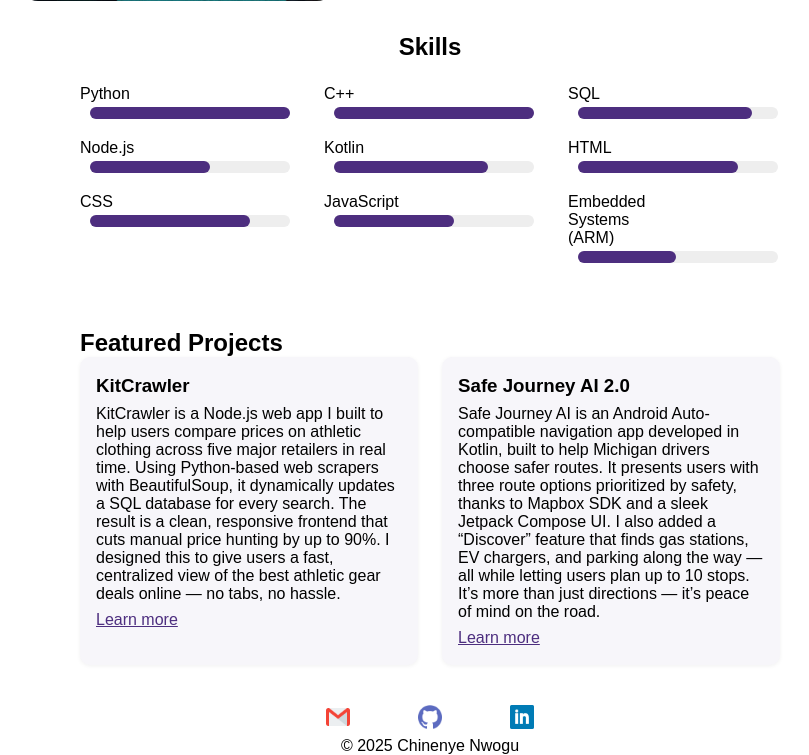
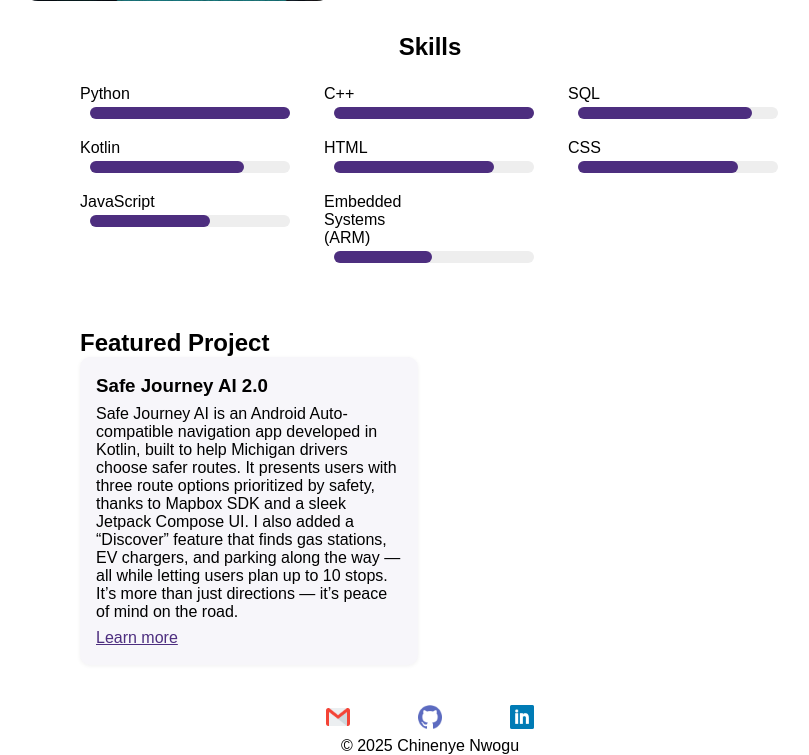
Before and after one commit to cjnw/Portfolio, a Flask app: template website/flask_app/templates/home.html in a window 1280 px wide. Shown: the part 736-1491 px from the top of the page, without its empty margins (210-1019 px from the left). Run offline with Flask 3, Linux system fonts and the light colour scheme; the template is opened without the code that fills it, so the values that code supplies are empty.

Commit message:
Remove KitCrawler

```diff
--- a/website/flask_app/templates/home.html
+++ b/website/flask_app/templates/home.html
@@ -43,10 +43,6 @@
               <div class="bar"><div class="fill" style="width: 87%"></div></div>
             </div>
             <div class="skill-bar">
-              <span>Node.js</span>
-              <div class="bar"><div class="fill" style="width: 60%"></div></div>
-            </div>
-            <div class="skill-bar">
               <span>Kotlin</span>
               <div class="bar"><div class="fill" style="width: 77%"></div></div>
             </div>
@@ -72,15 +68,8 @@
 
         <!-- Featured Projects -->
         <div class="featured-projects" style="max-width:700px;margin:2rem auto;">
-          <h2>Featured Projects</h2>
+          <h2>Featured Project</h2>
           <div class="project-blurbs" style="display:grid;grid-template-columns:1fr 1fr;gap:24px;">
-            <div class="project-blurb" style="background:#f7f6fa;padding:18px 16px;border-radius:10px;box-shadow:0 1px 4px rgba(0,0,0,0.06);">
-              <h3 style="margin-top:0;margin-bottom:0.5rem;">KitCrawler</h3>
-              <p style="margin:0 0 0.5rem 0;">
-                KitCrawler is a Node.js web app I built to help users compare prices on athletic clothing across five major retailers in real time. Using Python-based web scrapers with BeautifulSoup, it dynamically updates a SQL database for every search. The result is a clean, responsive frontend that cuts manual price hunting by up to 90%. I designed this to give users a fast, centralized view of the best athletic gear deals online — no tabs, no hassle.
-              </p>
-              <a href="/projects#embedded" style="color:#4d2e7f;text-decoration:underline;">Learn more</a>
-            </div>
             <div class="project-blurb" style="background:#f7f6fa;padding:18px 16px;border-radius:10px;box-shadow:0 1px 4px rgba(0,0,0,0.06);">
               <h3 style="margin-top:0;margin-bottom:0.5rem;">Safe Journey AI 2.0</h3>
               <p style="margin:0 0 0.5rem 0;">
```
